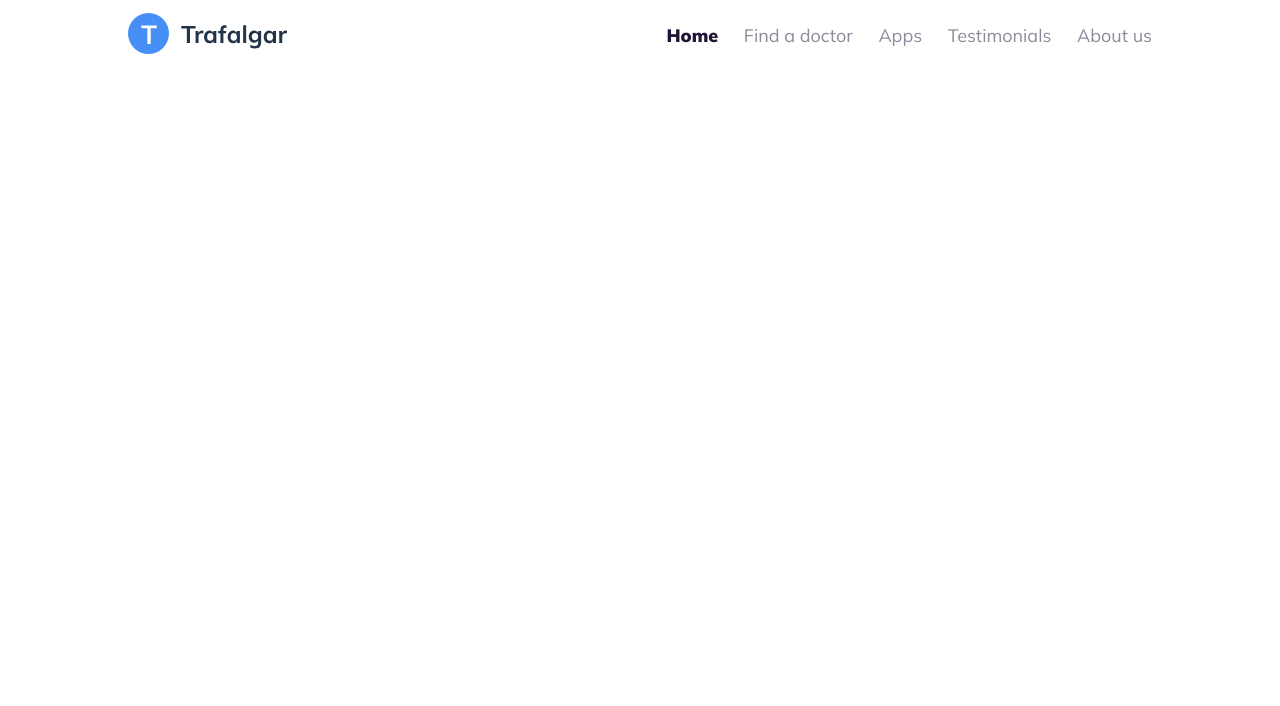
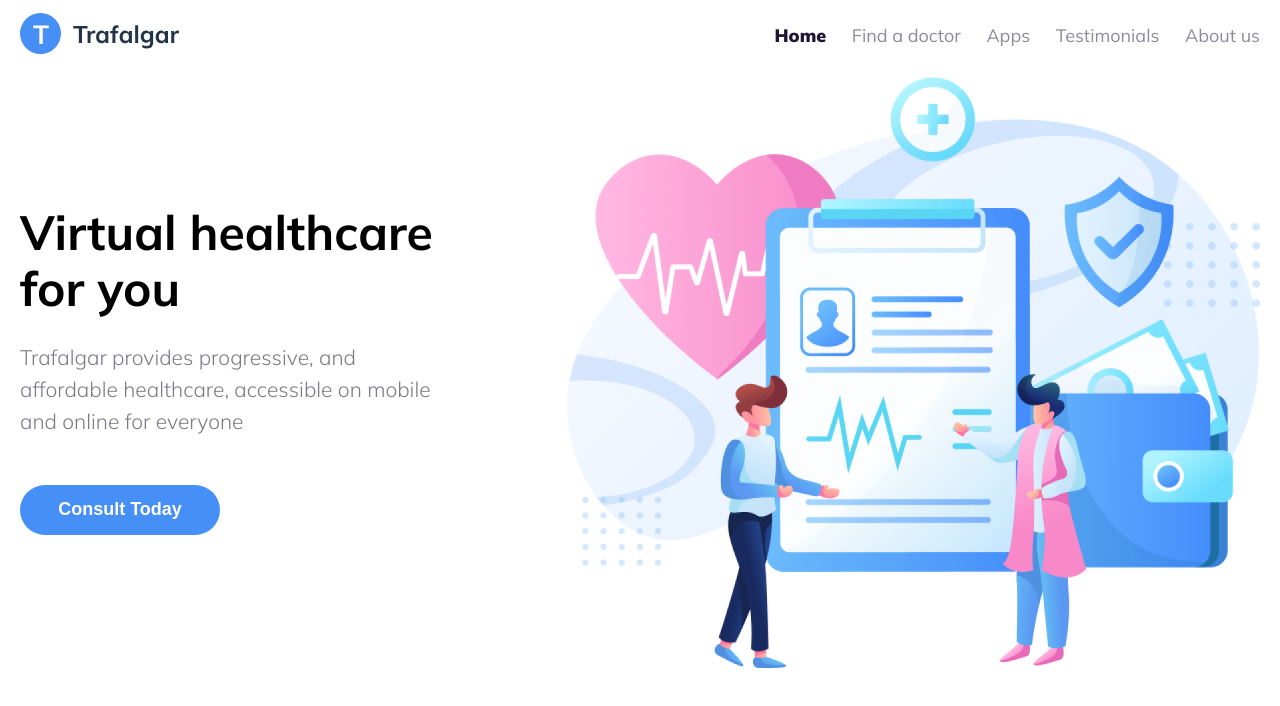
Before and after one commit to nikets40/trafalgar-landing-page, a React (Create React App) app: page / in a window 1280 px wide. Shown: the top 706 px of the page. Built offline with nearby package versions, Linux system fonts and the light colour scheme.

Commit message:
ADD: Hero Section

```diff
--- /dev/null
+++ b/src/components/Hero.js
@@ -0,0 +1,84 @@
+import React from "react";
+import styled from "styled-components";
+
+function Hero() {
+  return (
+    <Container>
+      <Cta>
+        <Title>Virtual healthcare for you</Title>
+        <SubTitle>
+          Trafalgar provides progressive, and affordable healthcare, accessible
+          on mobile and online for everyone
+        </SubTitle>
+
+        <CtaButton>Consult Today</CtaButton>
+      </Cta>
+
+      <HeroImg>
+        <img alt="hero-pic" src="/images/hero-img.png" />
+      </HeroImg>
+    </Container>
+  );
+}
+
+export default Hero;
+
+const Container = styled.div`
+  max-width: 1280px;
+  margin: auto;
+  padding: 0 20px;
+  display: flex;
+  justify-content: space-between;
+  align-items: center;
+`;
+
+const Cta = styled.div`
+  max-width: 430px;
+  display: flex;
+  flex-direction: column;
+`;
+const HeroImg = styled.div`
+  height: auto;
+  max-width: 693px;
+  min-width: 200px;
+  max-height: 598px;
+
+  img {
+    width: 100%;
+    height: 100%;
+  }
+`;
+
+const Title = styled.span`
+  font-size: 48px;
+  font-weight: 700;
+  line-height: 56px;
+`;
+const SubTitle = styled.span`
+  margin-top: 25px;
+  font-size: 21px;
+  font-weight: 300;
+  line-height: 32px;
+  color: #7d7987; ;
+`;
+
+const CtaButton = styled.button`
+  background-color: #458ff6;
+  margin-top: 48px;
+  border: none;
+  border-radius: 100px;
+  color: white;
+  height: 50px;
+  width: 200px;
+  font-weight: 700;
+  font-size: 18px;
+  cursor: pointer;
+  transition: all 250ms;
+
+  &:hover{
+      border:2px solid #458ff6;
+      background-color: white;
+      color: #458ff6;
+      transform:scale(1.08) ;
+  }
+`;
--- a/src/components/Home.js
+++ b/src/components/Home.js
@@ -1,11 +1,13 @@
 import React from "react";
 import styled from "styled-components";
+import Hero from "./Hero";
 import Nav from "./Nav";
 
 function Home() {
   return (
     <Container>
       <Nav />
+      <Hero />
     </Container>
   );
 }
--- a/src/components/Nav.js
+++ b/src/components/Nav.js
@@ -24,7 +24,7 @@ export default Nav;
 const NavBar = styled.div`
   display: flex;
   height: 70px;
-  max-width: 1024px;
+  max-width: 1280px;
   margin: auto;
   padding: 0 20px;
   align-items: center;
```
Also changed, not shown: public/images/hero-img.png (added).
